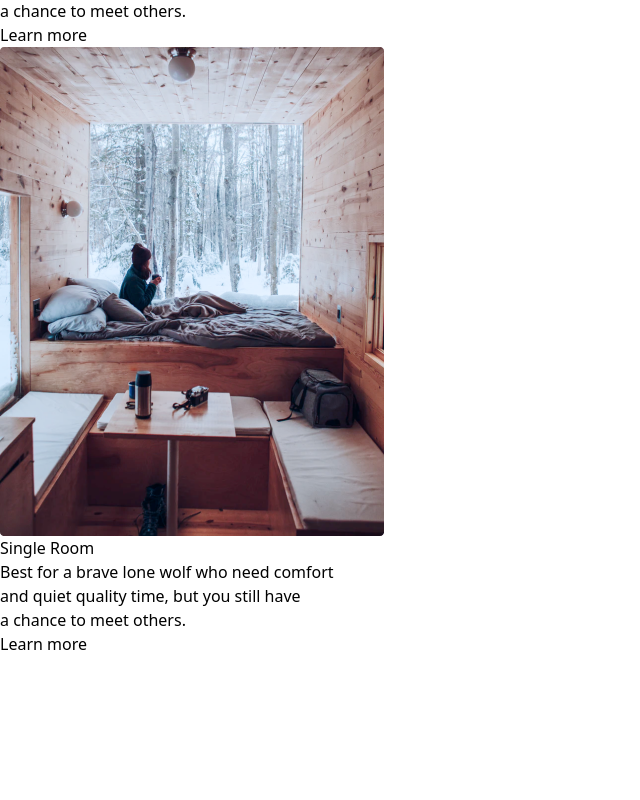
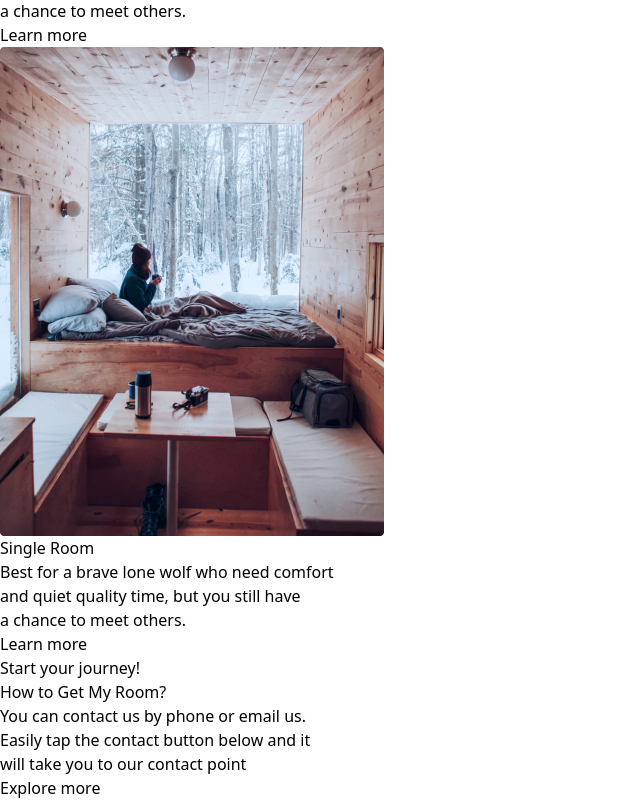
Before and after one commit to Mukhammadullo/Cootels, a React (Vite) app: page / in a window 1280 px wide. Shown: the part 5023-5823 px from the top of the page, without its empty margins (0-640 px from the left). Before the commit the page ends 5679 px from the top, so only its background shows below. Built offline with nearby package versions, Linux system fonts and the light colour scheme.

Commit message:
card7_fix

```diff
--- a/src/App.jsx
+++ b/src/App.jsx
@@ -10,7 +10,7 @@ import card2 from '../src/assets/card2.png'
 import card4 from '../src/assets/card4 (2).png'
 import img18 from '../src/assets/image 18.png'
 import card6 from '../src/assets/card6.png'
-
+import card7 from '../src/assets/card7.png'
 
 function App() {
   const [count, setCount] = useState(0)
@@ -154,7 +154,13 @@ function App() {
 
         {/* #card7 */}
 
-        <div className='w-[100%] h-[60vh] border-solid border-[2px] border-red-500'>
+        <div className='w-[100%] h-[60vh] border-solid border-[2px] border-red-500 flex'>
+          <div className='w-[50%] h-[60vh] border-solid border-[1px] border-purple-700'>
+            <p>Start your journey!</p>
+            <h1>How to Get My Room?</h1>
+            <p>You can contact us by phone or email us. <br/> Easily tap the contact button below and it <br/> will take you to our contact point</p>
+            <button className='w-[160px] h-[7vh] bg-[#0E1734] rounded-[12px] text-[white] ml-[18px] mt-[15px]'>Explore more</button>
+          </div>
           <div className='w-[50%] h-[60vh] border-solid border-[1px] border-purple-700'></div>
         </div>
 
```
Also changed, not shown: src/assets/card7.png (added).
